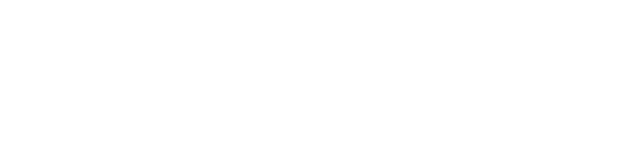
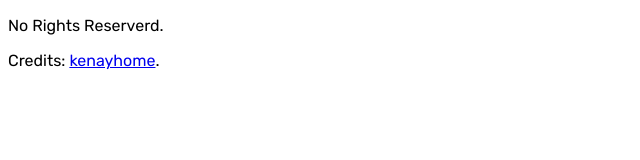
Before and after one commit to MG95Developer/search-filter-sidebar, a plain HTML site: page index.html in a window 1280 px wide. Shown: the whole page, without its empty margins (0-640 px from the left). Drawn offline with Linux system fonts and the light colour scheme.

Commit message:
separate markup and add footer

```diff
--- a/index.html
+++ b/index.html
@@ -16,9 +16,14 @@
     </head>
 
     <body>
+        <!-- MAIN CONTENT -->
 
 
-
+        <!-- FOOTER -->
+        <footer>
+            <p>No Rights Reserverd.</p>
+            <p>Credits: <a href="https://kenayhome.com/es/" target="_blank"> kenayhome</a>.</p>
+        </footer>
 
 
         <!-- GO TO TOP BTN -->
```
